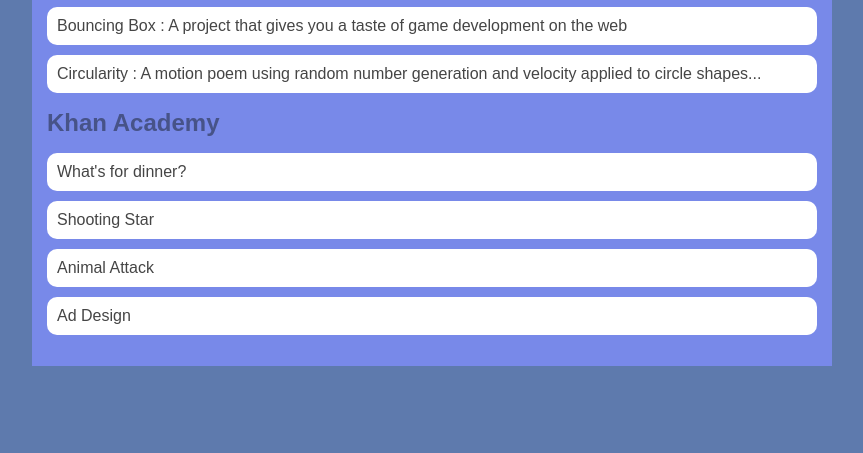
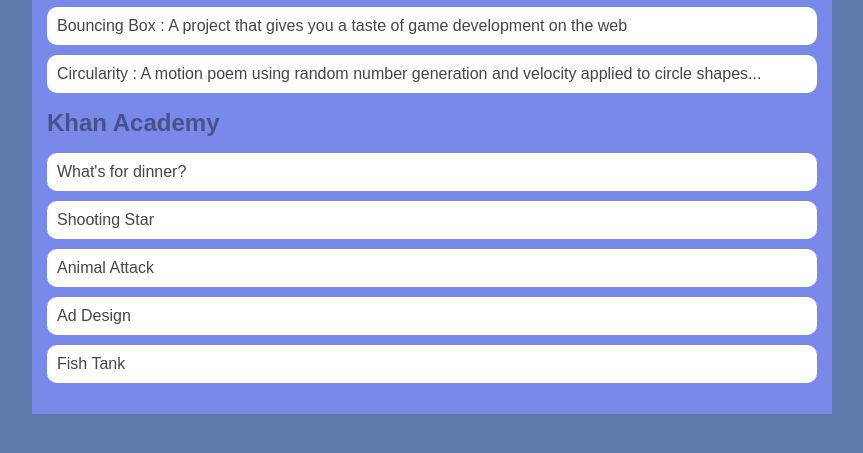
Before and after one commit to milowooley/milowooley.github.io, a plain HTML site: page portfolio.html in a window 1280 px wide. Shown: the part 197-650 px from the top of the page, without its empty margins (208-1071 px from the left). Drawn offline with Linux system fonts and the light colour scheme.

Commit message:
added fish tank

```diff
--- a/portfolio.html
+++ b/portfolio.html
@@ -31,6 +31,7 @@
                 <li><a href="https://www.khanacademy.org/computer-programming/spin-off-of-project-shooting-star/5941368130945024">Shooting Star</a></li>
                 <li><a href="https://www.khanacademy.org/computer-programming/bently-the-waving-bear/6018996510703616">Animal Attack</a></li>
                 <li><a href="https://www.khanacademy.org/computer-programming/tjs-shop-of-wonders3/5175280555311104">Ad Design</a></li>
+                <li><a href=https://www.khanacademy.org/computer-programming/spin-off-of-jays-fishy-tank/6522530026012672>Fish Tank</a></li>
               </ul>
             </div>
           </main>
```
